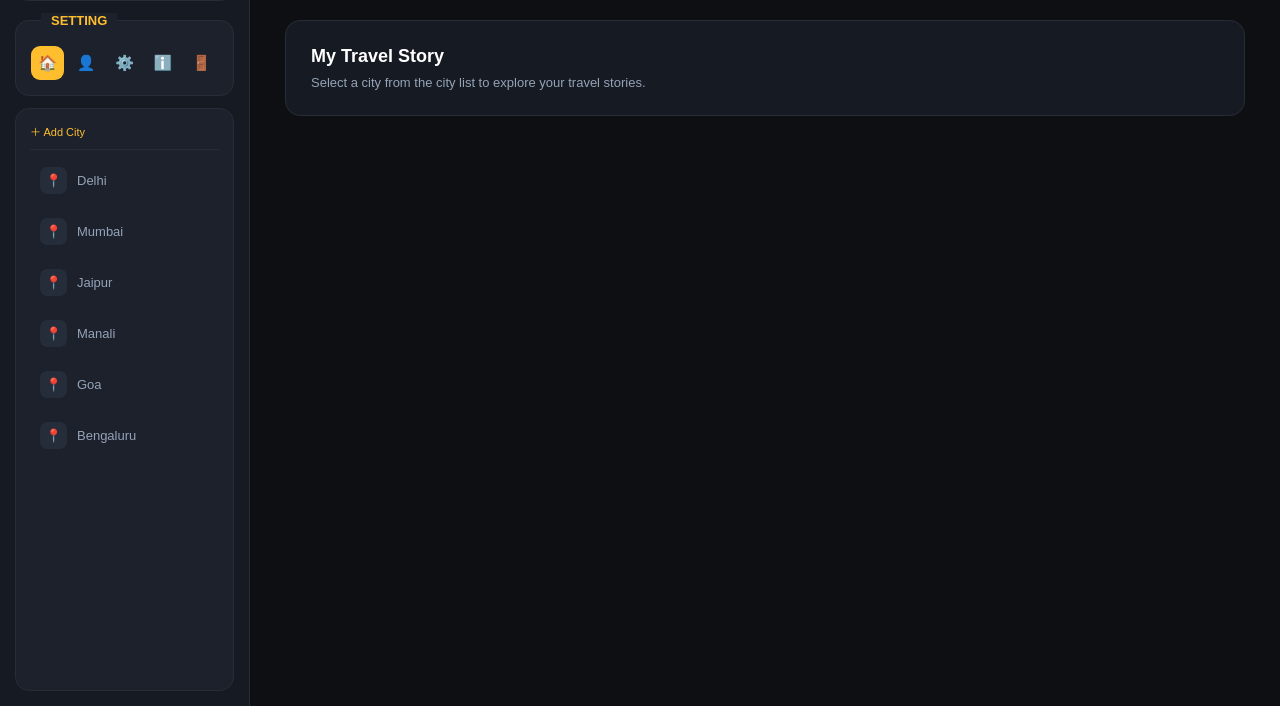
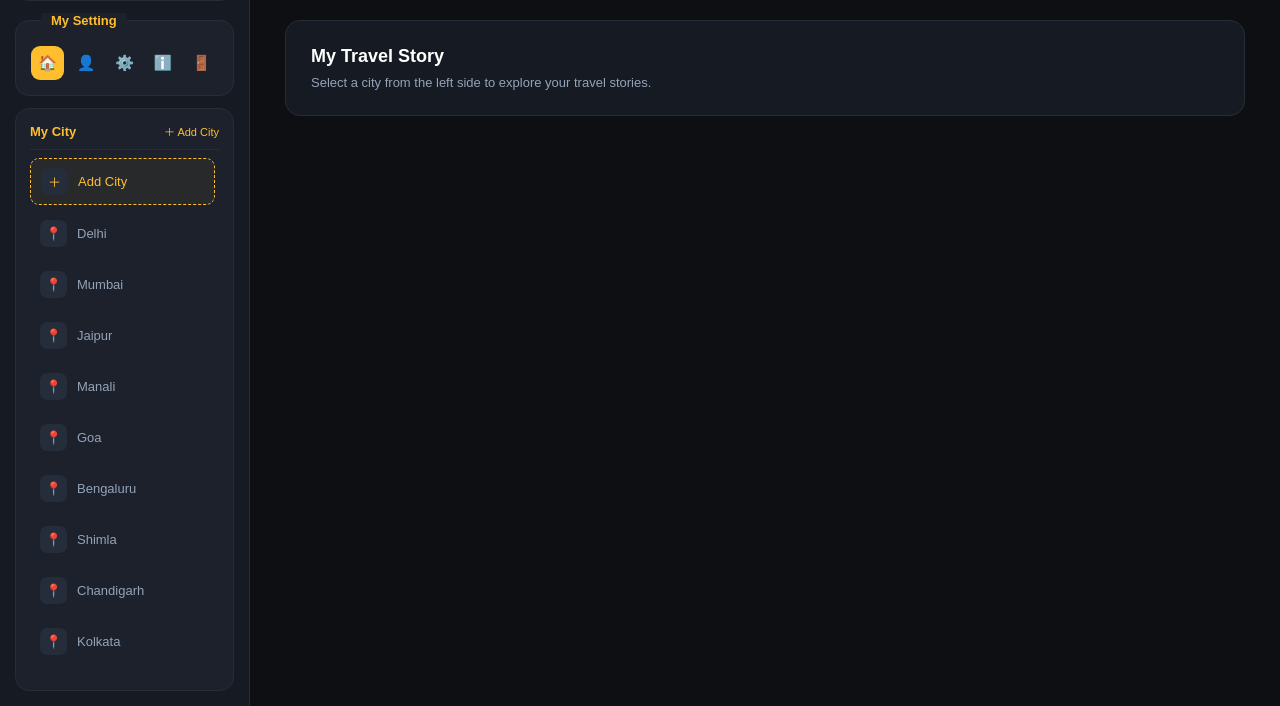
Before and after one commit to VaibhavRAI198/Travel-story, a Flask app: template templates/dashboard.html in a window 1280 px wide. Shown: the part 94-800 px from the top of the page. Run offline with Flask 3, Linux system fonts and the light colour scheme; the template is opened without the code that fills it, so the values that code supplies are empty; some libraries are stand-ins or nearby versions.

Commit message:
Update dashboard.html

```diff
--- a/templates/dashboard.html
+++ b/templates/dashboard.html
@@ -5,11 +5,15 @@
 
     <meta charset="UTF-8">
 
-    <meta name="viewport"
-          content="width=device-width, initial-scale=1.0">
+    <meta
+        name="viewport"
+        content="width=device-width, initial-scale=1.0"
+    >
 
-    <link rel="stylesheet"
-          href="{{ url_for('static', filename='css_folder/common.css') }}">
+    <link
+        rel="stylesheet"
+        href="{{ url_for('static', filename='css_folder/common.css') }}"
+    >
 
     <title>Travel Story</title>
 
@@ -18,11 +22,12 @@
 
 <body>
 
+
 <div class="dashboard">
 
 
     <!-- =====================================================
-         LEFT / SIDEBAR
+         LEFT SIDEBAR
     ====================================================== -->
 
     <aside class="left">
@@ -36,11 +41,13 @@
 
             <div class="header">
 
+
                 <div class="logo-icon">
                     ✈️
                 </div>
 
-                <div>
+
+                <div class="header-text">
 
                     <h1>
                         Travel Story
@@ -52,6 +59,7 @@
 
                 </div>
 
+
             </div>
 
         </fieldset>
@@ -59,13 +67,13 @@
 
 
         <!-- =================================================
-             NAVIGATION BUTTON AREA
+             MY SETTING / NAVIGATION
         ================================================== -->
 
         <fieldset class="sidebar-box navigation-box">
 
             <legend>
-                SETTING
+                My Setting
             </legend>
 
 
@@ -74,11 +82,15 @@
 
                 <!-- Dashboard -->
 
-                <a href="{{ url_for('dashboard') }}"
+                <a
+                    href="{{ url_for('dashboard') }}"
                     class="nav-btn active"
-                   title="Dashboard">
+                    title="Dashboard"
+                >
 
-                    <span>🏠</span>
+                    <span>
+                        🏠
+                    </span>
 
                 </a>
 
@@ -86,11 +98,15 @@
 
                 <!-- Profile -->
 
-                <a href="{{ url_for('my_profile') }}"
+                <a
+                    href="{{ url_for('my_profile') }}"
                     class="nav-btn"
-                   title="My Profile">
+                    title="My Profile"
+                >
 
-                    <span>👤</span>
+                    <span>
+                        👤
+                    </span>
 
                 </a>
 
@@ -98,11 +114,15 @@
 
                 <!-- Settings -->
 
-                <a href="{{ url_for('setting') }}"
+                <a
+                    href="{{ url_for('setting') }}"
                     class="nav-btn"
-                   title="Settings">
+                    title="Settings"
+                >
 
-                    <span>⚙️</span>
+                    <span>
+                        ⚙️
+                    </span>
 
                 </a>
 
@@ -110,11 +130,15 @@
 
                 <!-- About -->
 
-                <a href="{{ url_for('about_me') }}"
+                <a
+                    href="{{ url_for('about_me') }}"
                     class="nav-btn"
-                   title="About Me">
+                    title="About Me"
+                >
 
-                    <span>ℹ️</span>
+                    <span>
+                        ℹ️
+                    </span>
 
                 </a>
 
@@ -122,51 +146,78 @@
 
                 <!-- Logout -->
 
-                <a href="{{ url_for('logout') }}"
+                <a
+                    href="{{ url_for('logout') }}"
                     class="nav-btn logout"
-                   title="Logout">
+                    title="Logout"
+                >
 
-                    <span>🚪</span>
+                    <span>
+                        🚪
+                    </span>
 
                 </a>
 
 
 
-                <!-- MOBILE MENU -->
+                <!-- =================================================
+                     MOBILE CITY MENU
+                ================================================== -->
 
-                <button type="button"
+                <button
+                    type="button"
                     class="nav-btn menu-btn"
+                    id="cityMenuButton"
                     onclick="toggleCityMenu()"
-                        title="Cities">
+                    title="My Cities"
+                >
 
-                    <span>☰</span>
+                    <span>
+                        ☰
+                    </span>
 
                 </button>
 
 
             </div>
 
-
         </fieldset>
 
 
 
         <!-- =================================================
-             CITY AREA
+             CITY SECTION
+
+             Desktop:
+             Always visible.
+
+             Mobile:
+             Hidden until ☰ is clicked.
         ================================================== -->
 
-        <div class="city-section">
+        <section
+            class="city-section"
+            id="citySection"
+        >
 
 
             <!-- CITY HEADER -->
 
             <div class="city-header">
-                <a href="#"
-                   class="add-city-small">
 
+
+                <span class="city-title">
+                    My City
+                </span>
+
+
+                <a
+                    href="#"
+                    class="add-city-small"
+                >
                     ＋ Add City
+                </a>
 
-                </a>
 
             </div>
 
@@ -174,15 +225,34 @@
 
             <!-- CITY LIST -->
 
-            <div class="city_area"
-                 id="cityArea">
+            <div class="city_area">
+
+
+                <!-- ADD CITY -->
+
+                <a
+                    href="#"
+                    class="city-item add-city"
+                >
+
+                    <span class="city-icon">
+                        ＋
+                    </span>
+
+                    <span>
+                        Add City
+                    </span>
+
+                </a>
 
 
 
-                <!-- CITY 1 -->
+                <!-- CITY -->
 
-                <a href="#"
-                   class="city-item">
+                <a
+                    href="#"
+                    class="city-item"
+                >
 
                     <span class="city-icon">
                         📍
@@ -196,10 +266,10 @@
 
 
 
-                <!-- CITY 2 -->
-
-                <a href="#"
-                   class="city-item">
+                <a
+                    href="#"
+                    class="city-item"
+                >
 
                     <span class="city-icon">
                         📍
@@ -213,10 +283,10 @@
 
 
 
-                <!-- CITY 3 -->
-
-                <a href="#"
-                   class="city-item">
+                <a
+                    href="#"
+                    class="city-item"
+                >
 
                     <span class="city-icon">
                         📍
@@ -230,10 +300,10 @@
 
 
 
-                <!-- CITY 4 -->
-
-                <a href="#"
-                   class="city-item">
+                <a
+                    href="#"
+                    class="city-item"
+                >
 
                     <span class="city-icon">
                         📍
@@ -247,10 +317,10 @@
 
 
 
-                <!-- CITY 5 -->
-
-                <a href="#"
-                   class="city-item">
+                <a
+                    href="#"
+                    class="city-item"
+                >
 
                     <span class="city-icon">
                         📍
@@ -264,10 +334,10 @@
 
 
 
-                <!-- CITY 6 -->
-
-                <a href="#"
-                   class="city-item">
+                <a
+                    href="#"
+                    class="city-item"
+                >
 
                     <span class="city-icon">
                         📍
@@ -280,9 +350,61 @@
                 </a>
 
 
+
+                <a
+                    href="#"
+                    class="city-item"
+                >
+
+                    <span class="city-icon">
+                        📍
+                    </span>
+
+                    <span>
+                        Shimla
+                    </span>
+
+                </a>
+
+
+
+                <a
+                    href="#"
+                    class="city-item"
+                >
+
+                    <span class="city-icon">
+                        📍
+                    </span>
+
+                    <span>
+                        Chandigarh
+                    </span>
+
+                </a>
+
+
+
+                <a
+                    href="#"
+                    class="city-item"
+                >
+
+                    <span class="city-icon">
+                        📍
+                    </span>
+
+                    <span>
+                        Kolkata
+                    </span>
+
+                </a>
+
+
             </div>
 
-        </div>
+
+        </section>
 
 
     </aside>
@@ -295,6 +417,8 @@
 
     <main class="content">
 
+
+        <!-- PAGE HEADER -->
 
         <div class="content-header">
 
@@ -310,6 +434,8 @@
 
 
 
+        <!-- DASHBOARD CARD -->
+
         <div class="dashboard-card">
 
             <h3>
@@ -317,7 +443,7 @@
             </h3>
 
             <p>
-                Select a city from the city list to explore
+                Select a city from the left side to explore
                 your travel stories.
             </p>
 
@@ -339,10 +465,17 @@
 
 function toggleCityMenu() {
 
-    const cityArea =
-        document.getElementById("cityArea");
+    const citySection =
+        document.getElementById("citySection");
 
-    cityArea.classList.toggle("mobile-city-open");
+    const menuButton =
+        document.getElementById("cityMenuButton");
+
+
+    citySection.classList.toggle("mobile-show");
+
+
+    menuButton.classList.toggle("menu-active");
 
 }
 
```
Lines whose indentation alone changed are shown as unchanged.
